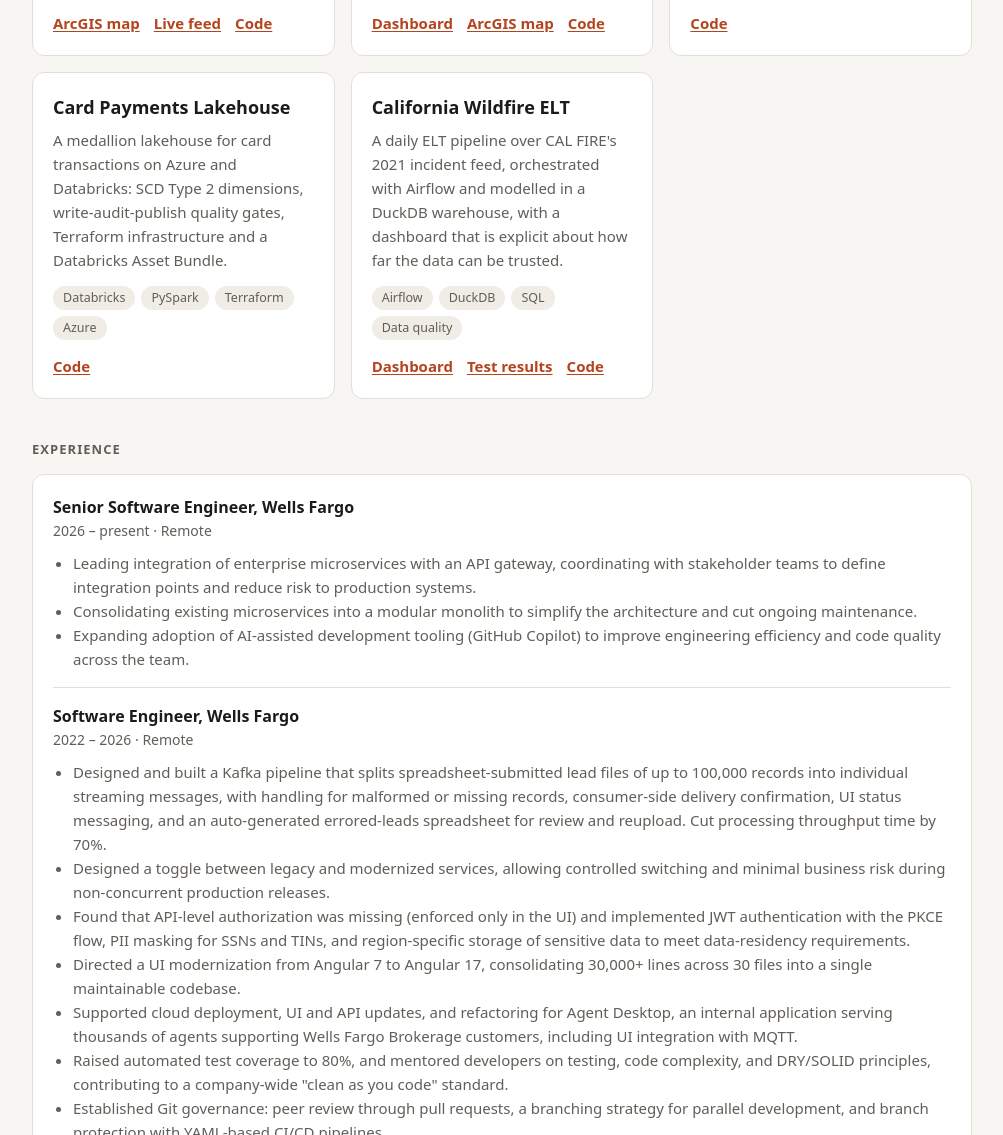
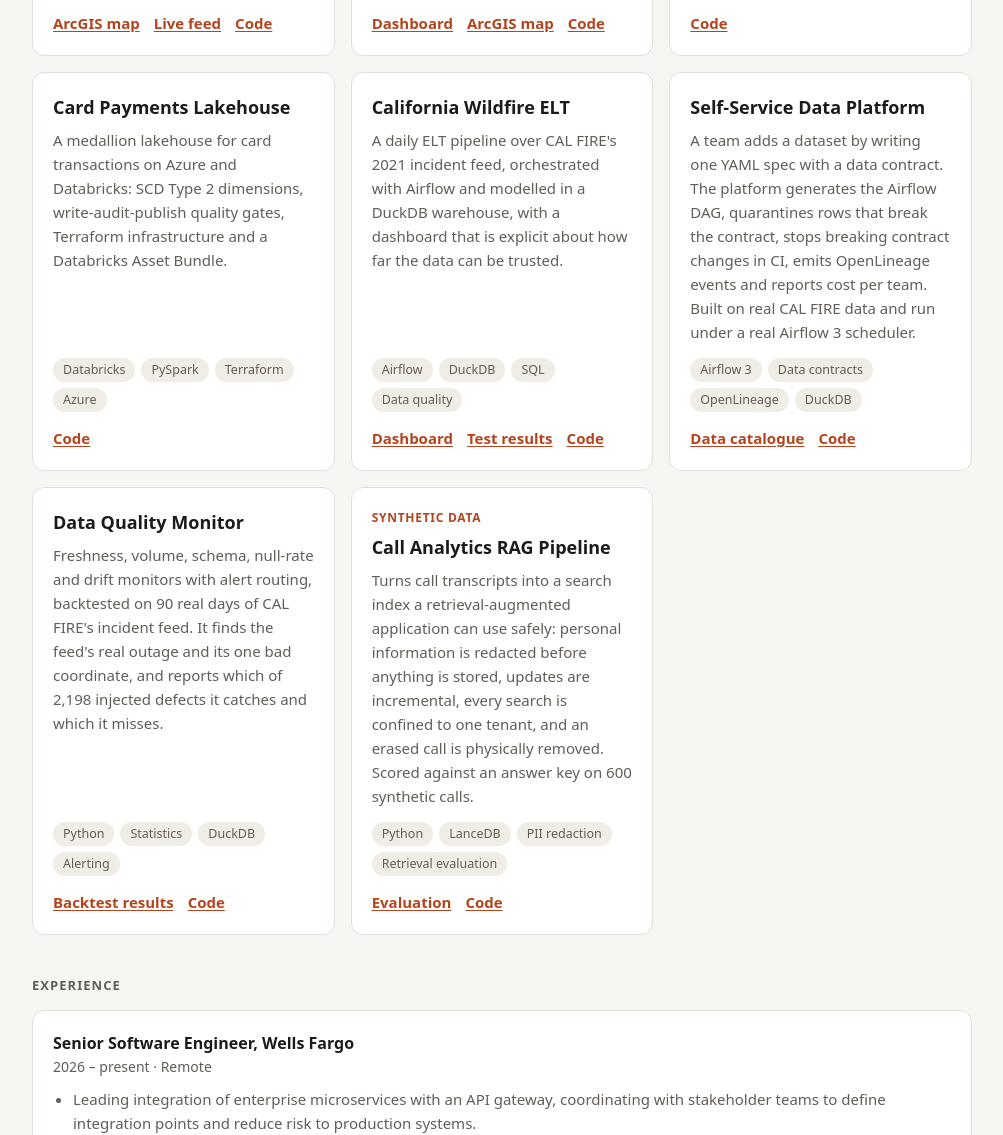
Before and after one commit to AaronJAdler/AaronJAdler.github.io, a plain HTML site: page index.html in a window 1280 px wide. Shown: the part 968-2103 px from the top of the page, without its empty margins (138-1141 px from the left). Drawn offline with Linux system fonts and the light colour scheme; no server answers.

Commit message:
Add cards for the data platform, data quality monitor and RAG pipeline
Three projects finished on 2026-11-14. Each card links to the repo and to its
generated report. Checked with axe-core 4.14.0 in light and dark at 1280 and
320 px: 0 violations, no horizontal scrolling.

Co-Authored-By: Claude Fable 5.2 <noreply@anthropic.com>
Claude-Session: https://claude.ai/code/session_016vQ4GTzuwYQEsNGceB8bg5

```diff
--- a/index.html
+++ b/index.html
@@ -4,7 +4,7 @@
 <meta charset="utf-8">
 <meta name="viewport" content="width=device-width, initial-scale=1">
 <title>Aaron Adler · Software and Data Engineering</title>
-<meta name="description" content="Aaron Adler, senior software engineer in West Sacramento, CA. Enterprise systems, integration and data engineering projects: CDC streaming, lakehouses, a live California wildfire risk feed, and K-12 attendance reporting.">
+<meta name="description" content="Aaron Adler, senior software engineer in West Sacramento, CA. Enterprise systems, integration and data engineering projects: CDC streaming, lakehouses, a live California wildfire risk feed, a self-service data platform, data quality monitoring, and K-12 attendance reporting.">
 <link rel="stylesheet" href="style.css">
 <script>try{var d=JSON.parse(localStorage.getItem("aja-display")||"{}");for(var k in d)if(d[k])document.documentElement.setAttribute("data-"+k,d[k])}catch(e){}</script>
 <link rel="stylesheet" href="settings.css">
@@ -101,6 +101,45 @@
         <a href="https://github.com/AaronJAdler/ca-wildfire-elt">Code<span class="sr-only"> for California Wildfire ELT</span></a>
       </div>
     </article>
+
+    <article class="card">
+      <h3>Self-Service Data Platform</h3>
+      <p>A team adds a dataset by writing one YAML spec with a data contract. The platform generates
+        the Airflow DAG, quarantines rows that break the contract, stops breaking contract changes in
+        CI, emits OpenLineage events and reports cost per team. Built on real CAL FIRE data and run
+        under a real Airflow 3 scheduler.</p>
+      <div class="tags"><span>Airflow 3</span><span>Data contracts</span><span>OpenLineage</span><span>DuckDB</span></div>
+      <div class="actions">
+        <a href="https://github.com/AaronJAdler/self-service-data-platform/blob/main/docs/catalog.md">Data catalogue<span class="sr-only"> for Self-Service Data Platform</span></a>
+        <a href="https://github.com/AaronJAdler/self-service-data-platform">Code<span class="sr-only"> for Self-Service Data Platform</span></a>
+      </div>
+    </article>
+
+    <article class="card">
+      <h3>Data Quality Monitor</h3>
+      <p>Freshness, volume, schema, null-rate and drift monitors with alert routing, backtested on 90
+        real days of CAL FIRE's incident feed. It finds the feed's real outage and its one bad
+        coordinate, and reports which of 2,198 injected defects it catches and which it misses.</p>
+      <div class="tags"><span>Python</span><span>Statistics</span><span>DuckDB</span><span>Alerting</span></div>
+      <div class="actions">
+        <a href="https://github.com/AaronJAdler/data-quality-monitor/blob/main/docs/backtest.md">Backtest results<span class="sr-only"> for Data Quality Monitor</span></a>
+        <a href="https://github.com/AaronJAdler/data-quality-monitor">Code<span class="sr-only"> for Data Quality Monitor</span></a>
+      </div>
+    </article>
+
+    <article class="card">
+      <div class="badge">Synthetic data</div>
+      <h3>Call Analytics RAG Pipeline</h3>
+      <p>Turns call transcripts into a search index a retrieval-augmented application can use safely:
+        personal information is redacted before anything is stored, updates are incremental, every
+        search is confined to one tenant, and an erased call is physically removed. Scored against an
+        answer key on 600 synthetic calls.</p>
+      <div class="tags"><span>Python</span><span>LanceDB</span><span>PII redaction</span><span>Retrieval evaluation</span></div>
+      <div class="actions">
+        <a href="https://github.com/AaronJAdler/call-analytics-rag-pipeline/blob/main/docs/eval.md">Evaluation<span class="sr-only"> for Call Analytics RAG Pipeline</span></a>
+        <a href="https://github.com/AaronJAdler/call-analytics-rag-pipeline">Code<span class="sr-only"> for Call Analytics RAG Pipeline</span></a>
+      </div>
+    </article>
   </div>
 
   <h2>Experience</h2>
```
